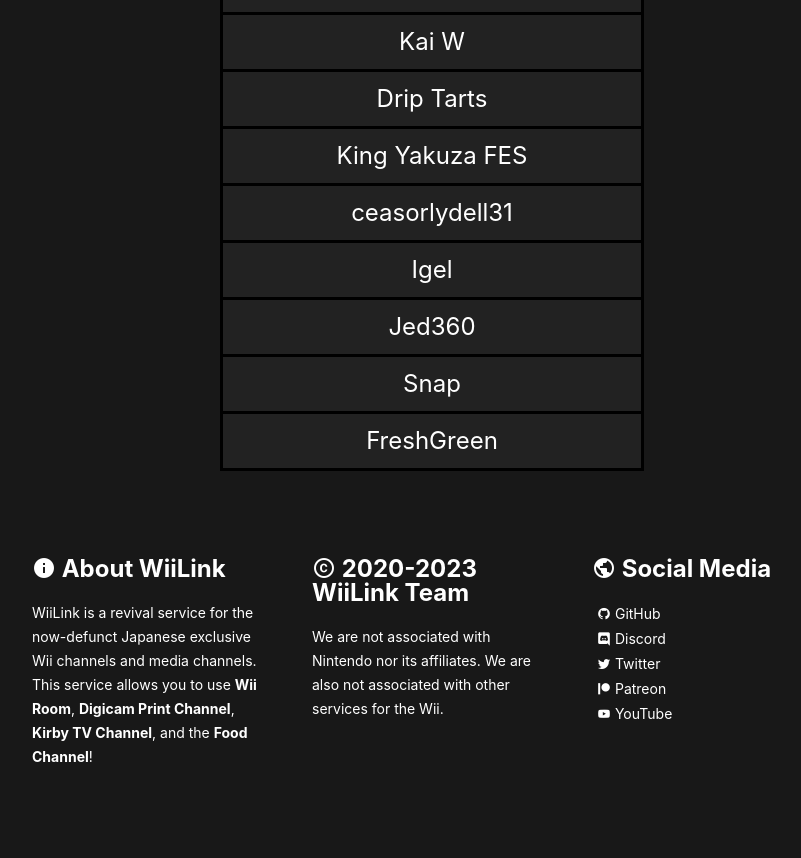
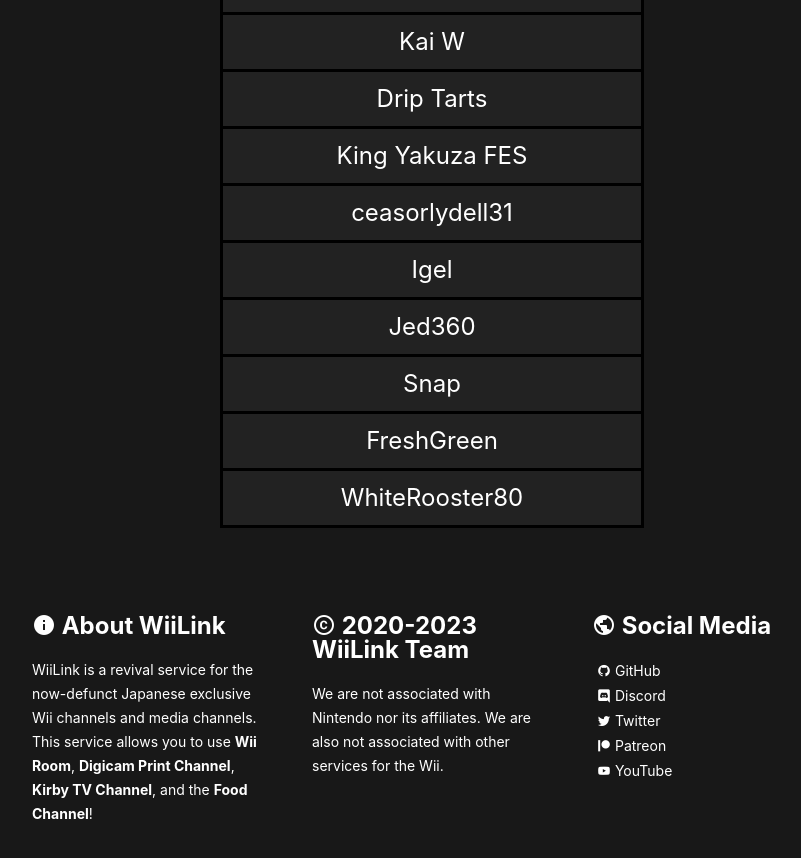
Before and after one commit to WiiLink24/WiiLink24.github.io, a Jekyll site: the page built from donators.html, in a window 1280 px wide and 900 px high, scrolled down 712 px. Shown: the top 858 px of the window, without its empty margins (208-1009 px from the left). Built offline with Jekyll 4.4.1, drawn with Linux system fonts in a browser that asks for light colours.

Commit message:
Update donators.yml

```diff
--- a/_data/donators.yml
+++ b/_data/donators.yml
@@ -14,3 +14,4 @@
 - Jed360
 - Snap
 - FreshGreen
+- WhiteRooster80
```
